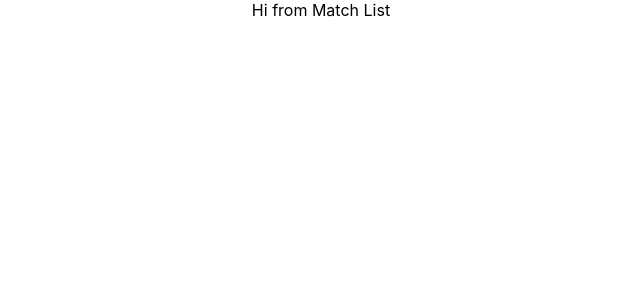
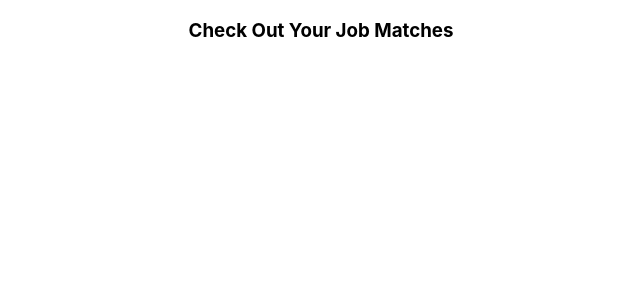
Before and after one commit to droom-build-week/Front-end, a React (Create React App) app in the folder droom-app/: page /jobseekers-profile-matches in a window 1280 px wide. Shown: the top 300 px of the page, without its empty margins (319-959 px from the left). Built offline with nearby package versions, Linux system fonts and the light colour scheme.

Commit message:
matches component link added

```diff
--- a/droom-app/src/components/MatchList.js
+++ b/droom-app/src/components/MatchList.js
@@ -7,8 +7,8 @@ export default function MatchList () {
 
     return (
 
-        <div>
-            Hi from Match List
+        <div className="matchListWrapper">
+           <h3>Check Out Your Job Matches </h3>
         </div>
     )
 }
--- a/droom-app/src/components/UserProfile.js
+++ b/droom-app/src/components/UserProfile.js
@@ -1,5 +1,6 @@
 import React from 'react';
 import styled from 'styled-components';
+import { Link } from 'react-router-dom';
 
 //Cards display here: where user can swipe
 
@@ -43,7 +44,9 @@ export default function UserProfile () {
 
             <Div>
             <H2>Welcome To Your Droom User Profile</H2>
-            <Button> Matches </Button>
+
+            <Link to="/jobseekers-profile-matches">
+            <Button> Matches </Button></Link>
             </Div>
 
 
```
